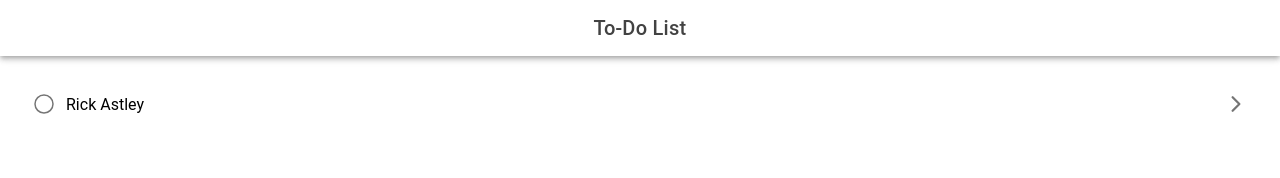
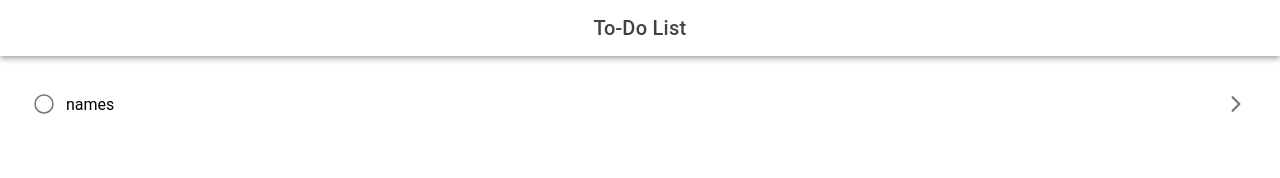
Before and after one commit to twan-hub/Shark, a React (Vite) app: page /tab2 in a window 1280 px wide. Shown: the top 178 px of the page. Built offline with nearby package versions, Linux system fonts and the light colour scheme.

Commit message:
add task component for display

```diff
--- a/src/components/Task.tsx
+++ b/src/components/Task.tsx
@@ -0,0 +1,41 @@
+import React from 'react';
+import {
+    IonAvatar,
+    IonContent,
+    IonHeader,
+    IonIcon,
+    IonItem,
+    IonItemOptions,
+    IonItemOption,
+    IonItemSliding,
+    IonLabel,
+    IonList,
+    IonTitle,
+    IonToolbar,
+} from '@ionic/react';
+import { chevronForwardOutline, ellipseOutline, pin, share, trash } from 'ionicons/icons';
+
+interface TaskProps {
+    name:string;
+}
+const  Task: React.FC<TaskProps> = ({ name }) => {
+    return (
+        <>
+            <IonItemSliding>
+                <IonItem button={true}>
+                    <IonIcon icon={ellipseOutline} style={{
+                        paddingRight: 10
+                    }} />
+                    <IonLabel>{name}</IonLabel>
+                    <IonIcon icon={chevronForwardOutline} />
+                </IonItem>
+                <IonItemOptions slot="end">
+                    <IonItemOption color="danger" expandable={true}>
+                        <IonIcon slot="icon-only" icon={trash}></IonIcon>
+                    </IonItemOption>
+                </IonItemOptions>
+            </IonItemSliding>
+        </>
+    );
+}
+export default Task;
--- a/src/pages/Tab2.tsx
+++ b/src/pages/Tab2.tsx
@@ -4,6 +4,7 @@ import { IonAccordion, IonAccordionGroup, IonAvatar, IonButton, IonContent, IonF
 import { add, caretDownCircle, chevronForwardOutline, ellipseOutline, pin, share, trash } from 'ionicons/icons';
 import { useHistory } from 'react-router';
 import "./Tab2.css"
+import Task from '../components/Task';
 const Tab2: React.FC = () => {
   const history = useHistory();
 
@@ -11,6 +12,7 @@ const Tab2: React.FC = () => {
     history.push("/tab2/todoadd");
   }
 
+  const name = "names";
   return (
     <IonPage>
       <IonHeader>
@@ -25,21 +27,8 @@ const Tab2: React.FC = () => {
           </IonToolbar>
         </IonHeader>
         <IonList inset={true}>
-          <IonItemSliding>
-            <IonItem button={true}>
-              <IonIcon icon={ellipseOutline} style={{
-                paddingRight:10
-              }}/>
-              <IonLabel>Rick Astley</IonLabel>
-              <IonIcon icon={chevronForwardOutline}/>
-            </IonItem>
-            <IonItemOptions slot="end">
-              <IonItemOption color="danger" expandable={true}>
-                <IonIcon slot="icon-only" icon={trash}></IonIcon>
-              </IonItemOption>
-            </IonItemOptions>
-          </IonItemSliding>
-          </IonList>
+          <Task name={name} />
+        </IonList>
         <IonFab slot="fixed" vertical="bottom" horizontal="end">
           <IonFabButton onClick={handleAddButtonClick}>
             <IonIcon icon={add} />
```
